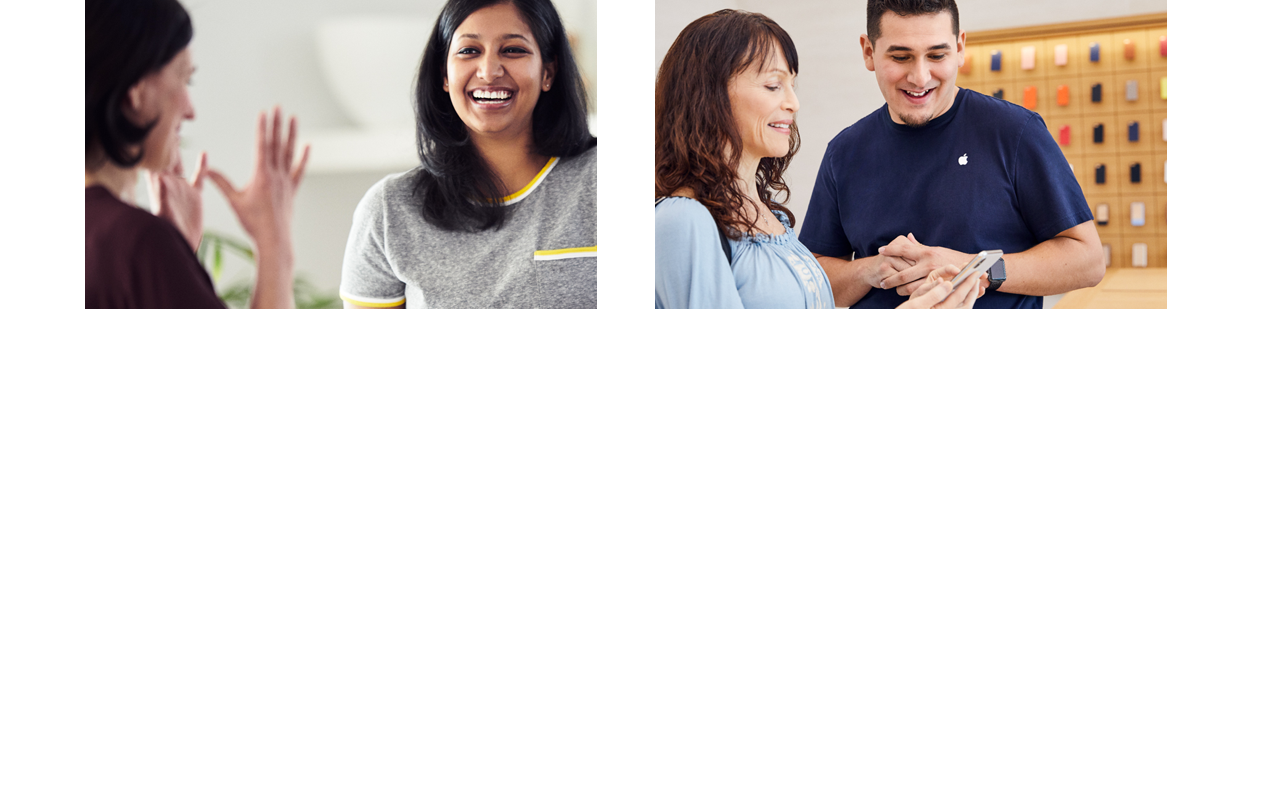
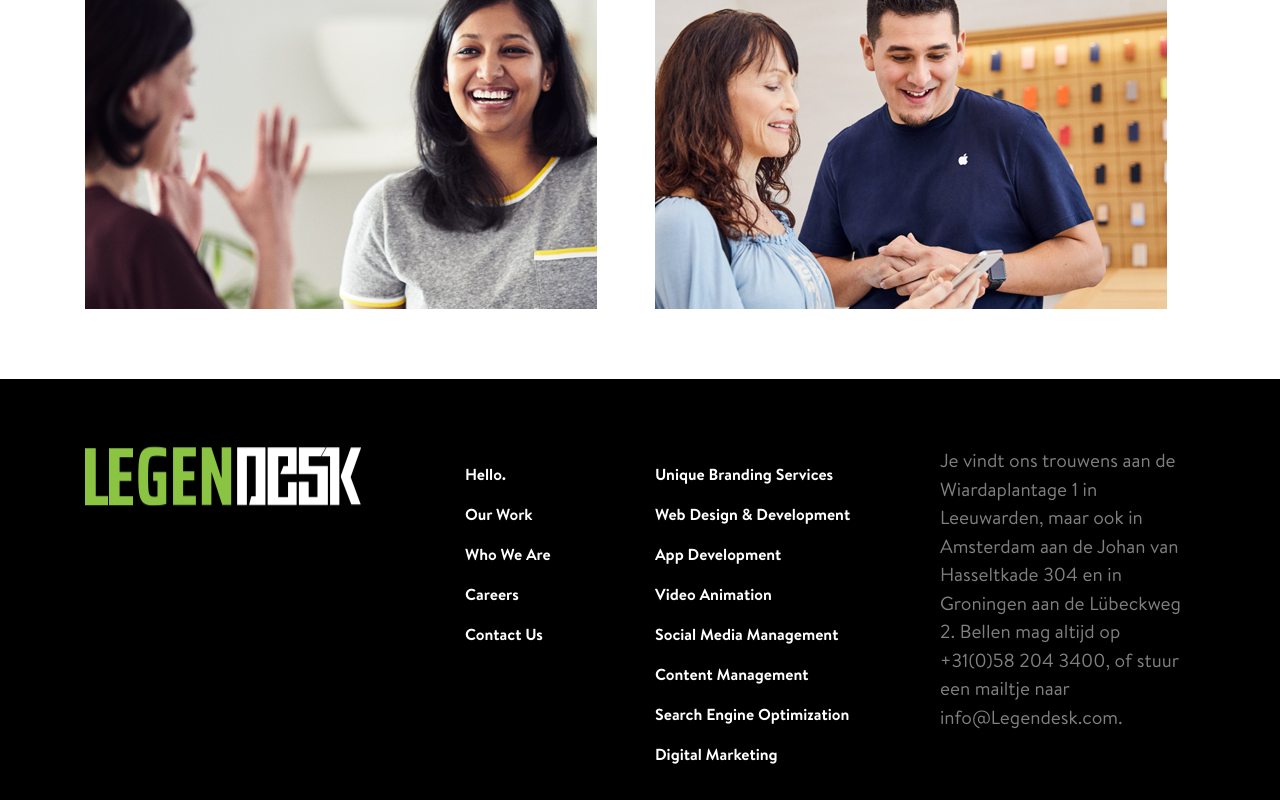
Before and after one commit to hamzaalvi1/Legendesk-Web-App, a React (Create React App) app: page / in a window 1280 px wide. Shown: the part 7739-8539 px from the top of the page. Before the commit the page ends 8118 px from the top, so only its background shows below. Built offline with nearby package versions, Linux system fonts and the light colour scheme.

Commit message:
add footer page

```diff
--- a/src/App.js
+++ b/src/App.js
@@ -3,6 +3,7 @@ import NavButton from "./Components/Navbar/NavButton"
 import NavMenu from "./Components/Navbar/NavMenu"
 import Main from "./Components/Main/Main"
 import FrameBox from "./Components/Framebox/FrameBox"
+import Footer from "./Components/Footer/Footer"
 import {BrowserRouter as Router} from "react-router-dom"
 
 function App() {
@@ -12,6 +13,7 @@ function App() {
       <NavButton/>
 
       <Main/>
+      <Footer/>
       <NavMenu/>
       <FrameBox/>
     </div>
--- /dev/null
+++ b/src/Components/Footer/Footer.css
@@ -0,0 +1,39 @@
+.footer{
+    width: 100%;
+    height: 421px;
+    background-color: #000000;
+}
+.footer-Content{
+    transform: translateY(20%);
+}
+.footer-Content ul {
+    list-style-type:none ;
+}
+.footer-Content ul li {
+    padding-top: 16px;
+    font-size: 16px;
+
+}
+.footer-Content ul li  {
+    color: white;
+    padding-top: 16px;
+    font-size: 16px;
+    font-family: "BrandonTextBold";
+
+}
+.footer-Content ul li a {
+    color: white;
+    padding-top: 16px;
+    font-size: 16px;
+    font-family: "BrandonTextBold";
+
+}
+.footer-Content ul li a:hover{
+text-decoration: none;
+}
+.footer-Content p {
+  font-size: 19px;
+  font-family: "BrandonText-Regular";
+  color: grey;
+
+}
--- /dev/null
+++ b/src/Components/Footer/Footer.jsx
@@ -0,0 +1,54 @@
+import "./Footer.css"
+import Container from 'react-bootstrap/Container'
+import Row from 'react-bootstrap/Row'
+import Col from 'react-bootstrap/Col'
+import FooterLogo from "../../Assets/Images/Footer-logo.png"
+import {Link} from "react-router-dom"
+const Footer = ()=>{
+    return(
+        <div className = "footer">
+             <Container>
+               <div className = "footer-Content">
+              <Row>
+                  <Col xs = {4} sm = {4} md ={4} lg = {4} xl = {4}>
+                    <img src = {FooterLogo} alt = "logo-footer"/>
+                  </Col>
+                  <Col xs = {2} sm = {2} md ={2} lg = {2} xl = {2}>
+                    <ul>
+                      <li><Link to="/">Hello.</Link></li>
+                      <li><Link to = "/Work">Our Work</Link></li>
+                      <li><Link to ="/Legends"> Who We Are </Link></li>
+                      <li><Link to = "/Career"> Careers </Link></li>
+                      <li> <Link to = "/Contact">Contact Us</Link></li>
+
+                    </ul>
+                  </Col >
+                  <Col xs = {3} sm = {3} md ={3} lg = {3} xl = {3}>
+                      <ul>
+                          <li>Unique Branding Services</li>
+                          <li>Web Design & Development</li>
+                          <li>App Development</li>
+                          <li>Video Animation</li>
+                          <li>Social Media Management</li>
+                          <li>Content Management</li>
+                          <li>Search Engine Optimization</li>
+                          <li>Digital Marketing</li>
+                   </ul>
+                  </Col>
+                  <Col xs = {3} sm = {3} md = {3} lg = {3} xl = {3}>
+                      <p>
+                      Je vindt ons trouwens aan de
+                       Wiardaplantage 1 in Leeuwarden, maar ook
+                      in Amsterdam aan de Johan van
+                       Hasseltkade 304 en in Groningen aan de  Lübeckweg 2. Bellen mag altijd op
+                     +31(0)58 204 3400, of stuur een mailtje
+                      naar info@Legendesk.com.
+                      </p>
+                  </Col>
+              </Row>
+              </div>
+            </Container>
+        </div>
+    )
+}
+export default Footer
```
Also changed, not shown: src/Assets/Images/Footer-logo.png (added), 1 other file (tests, documents, lock files or other folders).
